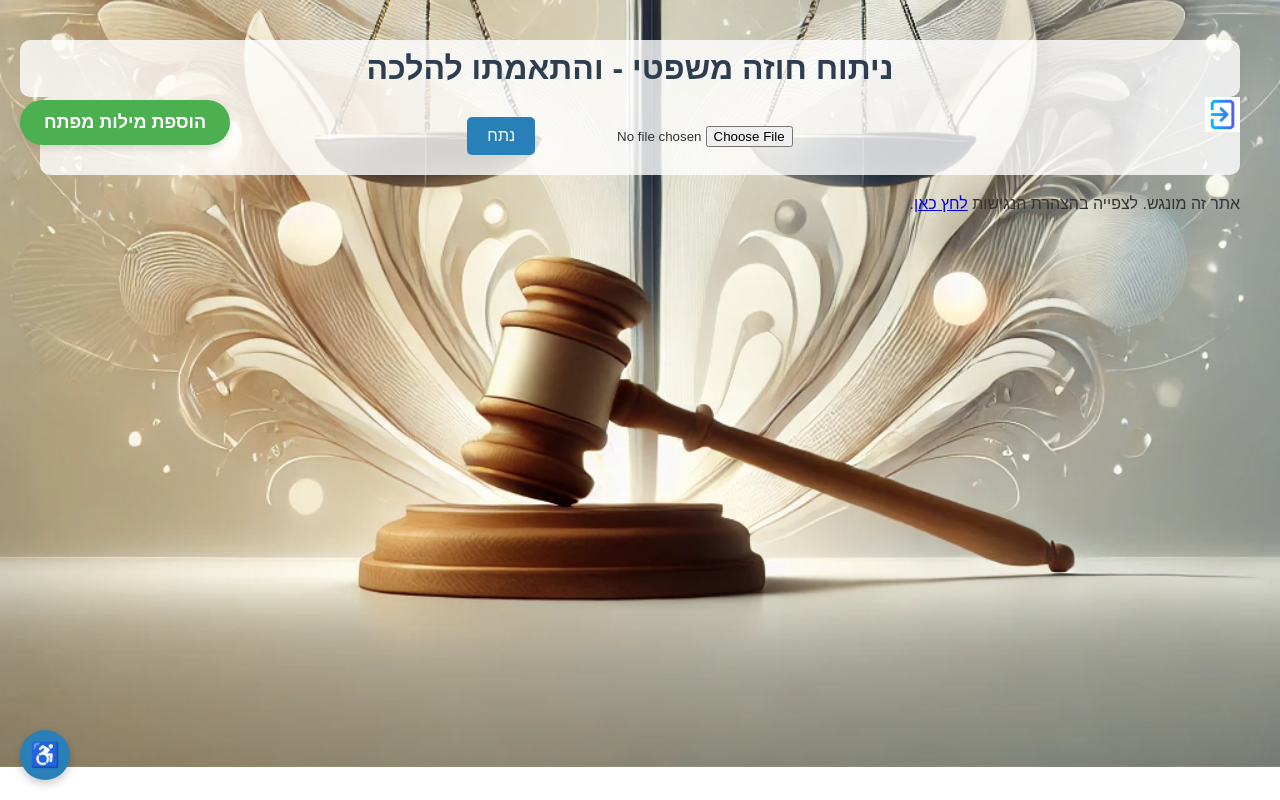
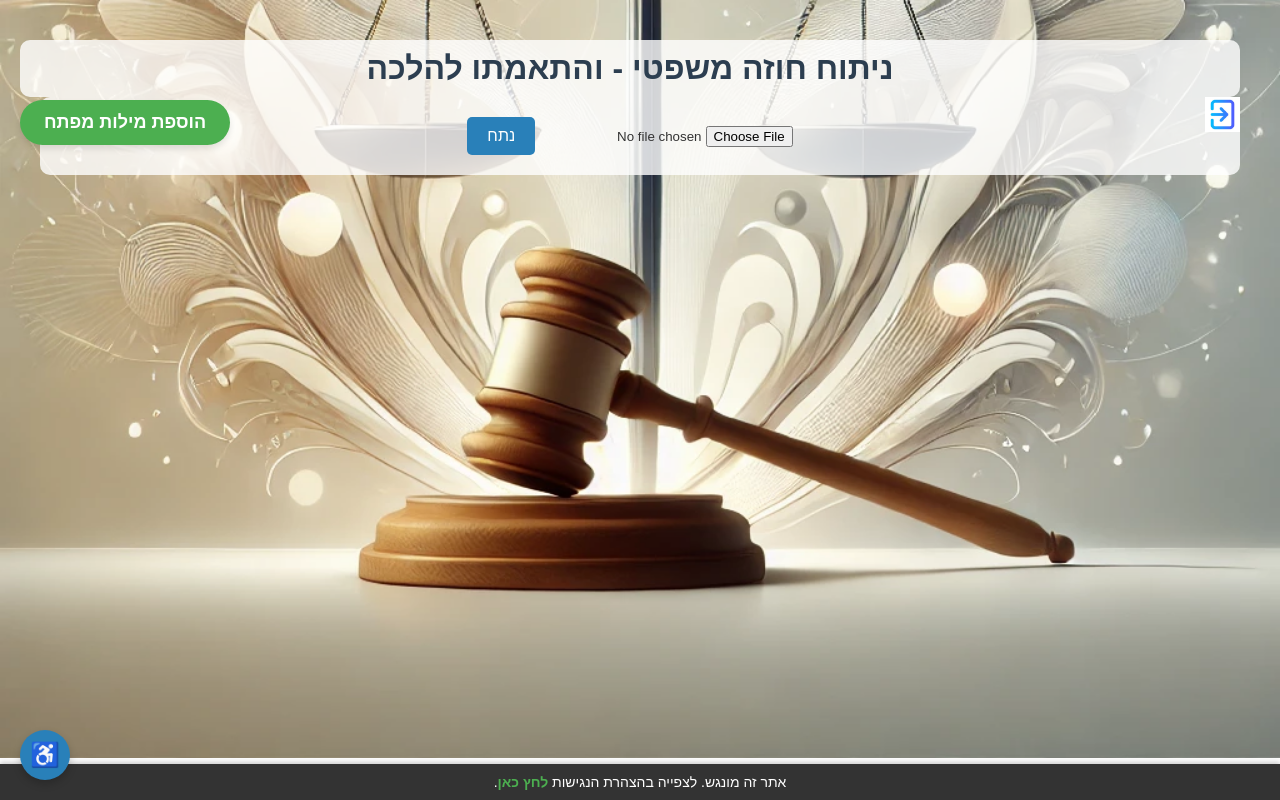
Before and after one commit to elishgi/contract_analysis_project, a Flask app: page / in a window 1280 px wide. Run offline with Flask 3, Linux system fonts and the light colour scheme; the visitor is signed in with stand-in values (Sample User, id 1).

Commit message:
הוספת סרגל נגישות

```diff
--- a/static/style.css
+++ b/static/style.css
@@ -344,3 +344,29 @@
         transform: translateY(0);
     }
 }
+
+/* הפוטר */
+.accessibility-footer {
+    background-color: #333;
+    color: #fff;
+    text-align: center;
+    padding: 10px 0;
+    font-size: 14px;
+    position: fixed; /* דאג שהפוטר יישאר בתחתית כל הזמן */
+    bottom: 0; /* תכניס אותו לתחתית הדף */
+    left: 0; /* תוודא שהוא מתחיל מהקצה השמאלי */
+    width: 100%; /* יכסה את כל הרוחב */
+    box-shadow: 0 -2px 5px rgba(0, 0, 0, 0.2);
+}
+
+/* עיצוב הקישור */
+.accessibility-footer a {
+    color: #4caf50;
+    text-decoration: none;
+    font-weight: bold;
+}
+
+.accessibility-footer a:hover {
+    text-decoration: underline;
+    color: #76ff03;
+}
```
